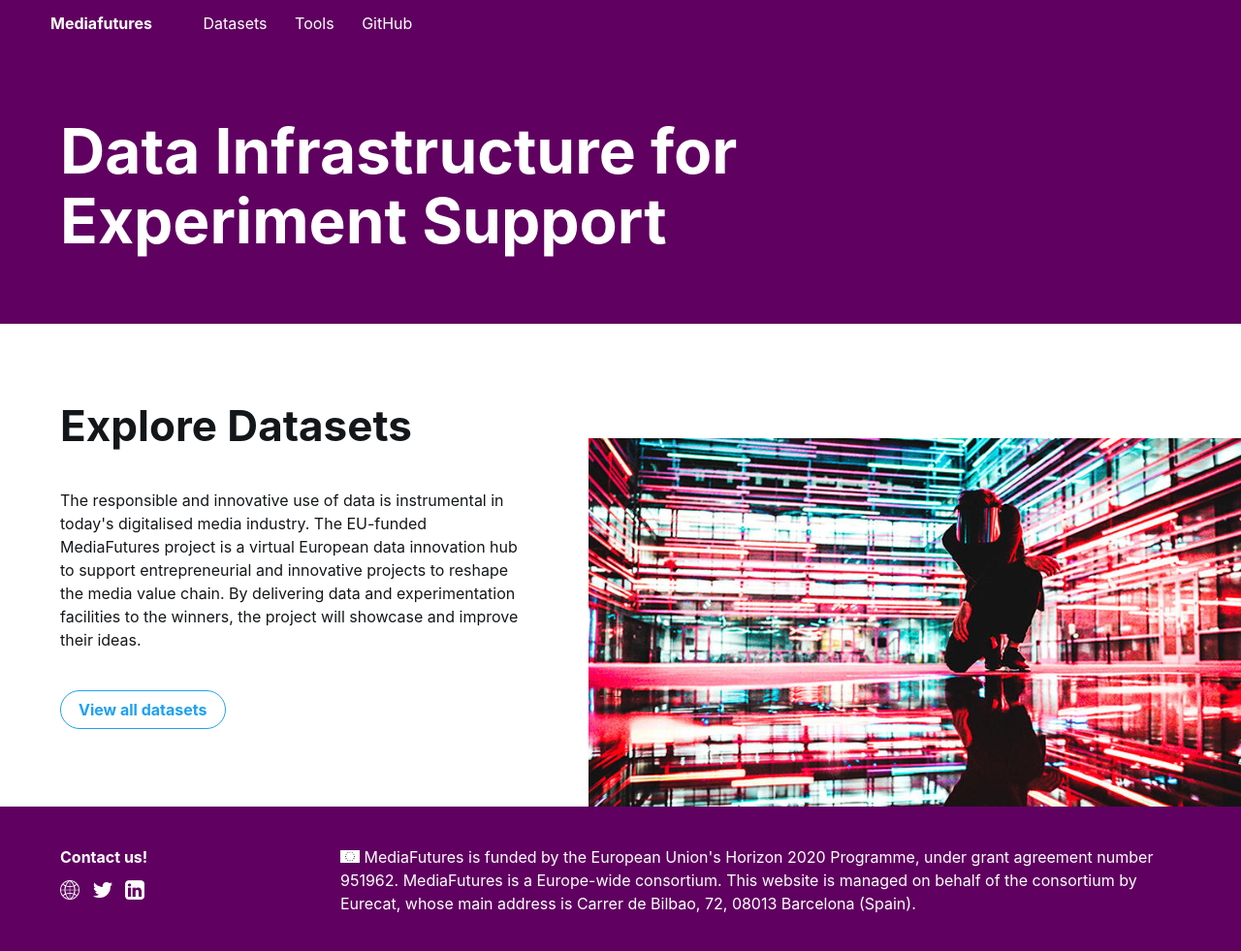
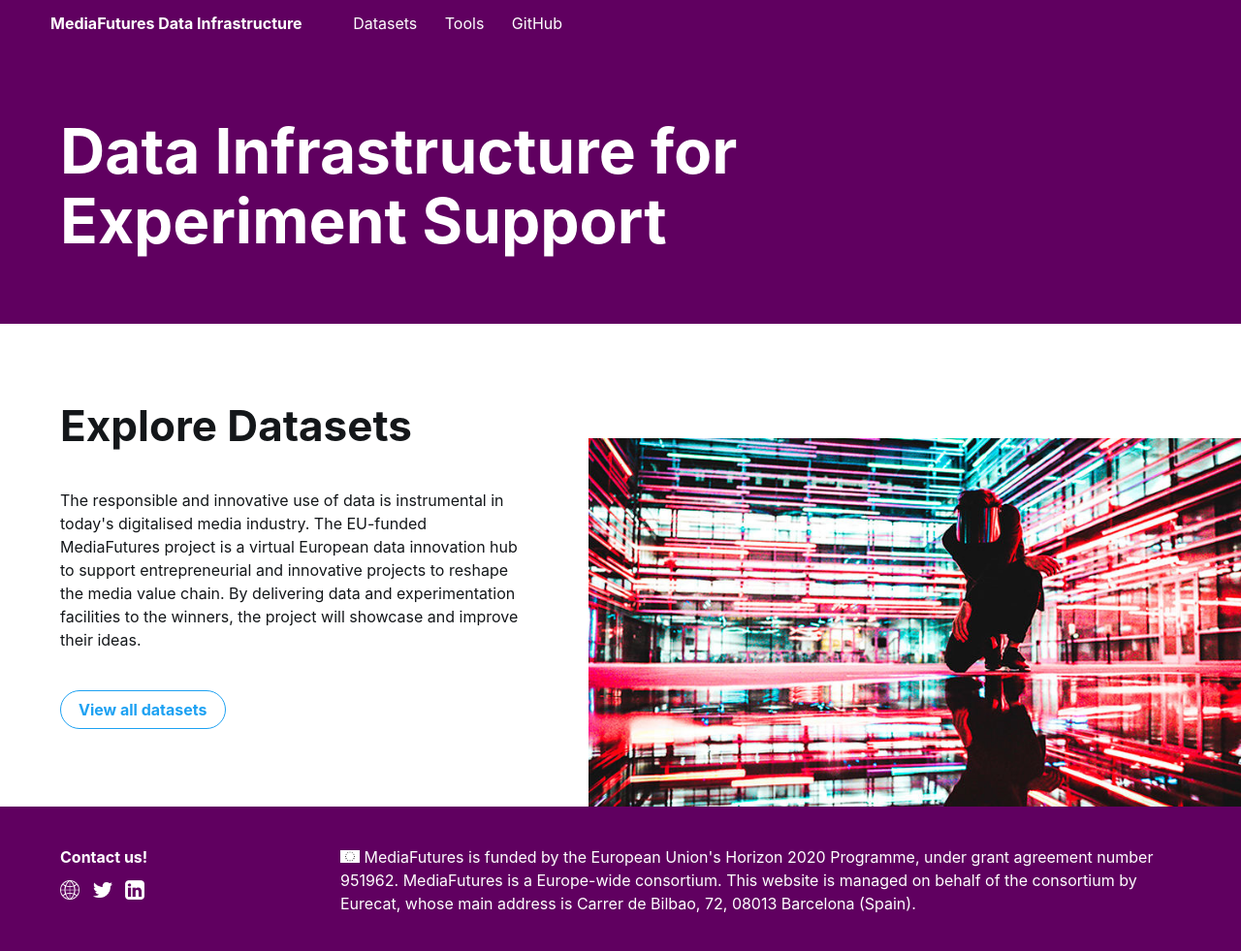
Before and after one commit to twitter/opensource-website, a Jekyll site: the page built from index.html, in a window 1280 px wide and 1024 px high. Shown: the top 981 px of the window at 97% size. Built offline with Jekyll 4.4.1, drawn with Linux system fonts in a browser that asks for light colours; some web fonts are replaced.

```diff
--- a/_layouts/default.html
+++ b/_layouts/default.html
@@ -49,7 +49,7 @@
             <!--span class="Icon Icon--logo Icon--large"></span-->
 
             <!-- Link in web -->
-            <a class="home-link" href="{{ site.baseurl }}/">Mediafutures</a>
+            <a class="home-link" href="{{ site.baseurl }}/">MediaFutures Data Infrastructure</a>
 
             <!-- Text in mobile -->
             <p class="home-text">Mediafutures</p>
```
